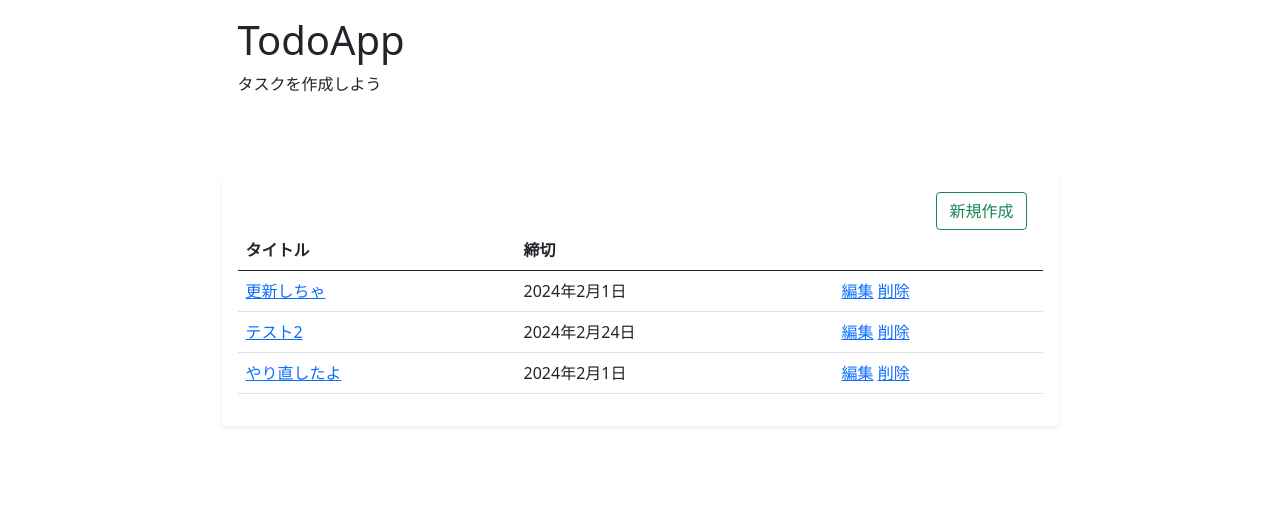
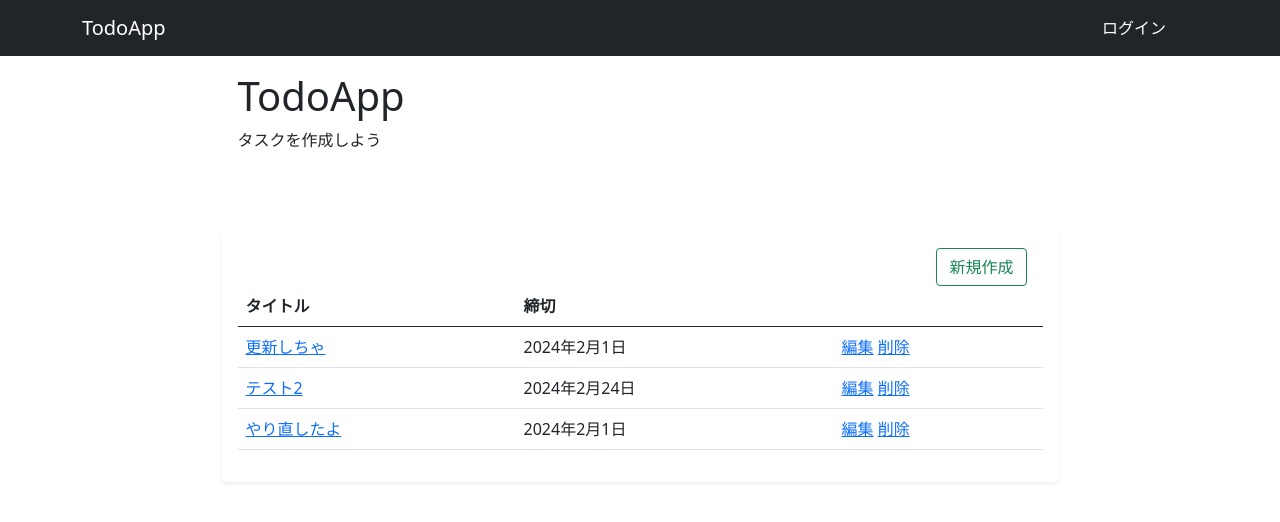
Before and after one commit to tokushigeshuya/todo-django, a Django app: page / in a window 1280 px wide. Shown: the top 522 px of the page. Run offline with Django 4.2, Linux system fonts and the light colour scheme; data comes from the database, SQL or seed files in the repository; both versions use the stored data as it was after the commit.

Commit message:
[add]ログイン機能とログアウト機能の実装

```diff
--- a/accounts/views.py
+++ b/accounts/views.py
@@ -3,8 +3,8 @@ from django.contrib.auth.views import LoginView
 # Create your views here.
 
 class MyLoginView(LoginView):
-  template_name = 'accounts/login.html',
+  template_name = 'accounts/login.html'
   # falseだとログイン後もログイン画面に戻ってくる trueで他のURL設定が可能
   # false → login/ → login/
   # true → login/ → 　task-list/
-  redirect_autheticated_user = True,
+  redirect_autheticated_user = True
--- a/config/settings.py
+++ b/config/settings.py
@@ -125,3 +125,8 @@ STATIC_URL = 'static/'
 # https://docs.djangoproject.com/en/4.0/ref/settings/#default-auto-field
 
 DEFAULT_AUTO_FIELD = 'django.db.models.BigAutoField'
+# ログイン設定
+LOGIN_URL = 'login'
+LOGIN_REDIRECT_URL = 'task-list'
+# ログアウト時の設定
+LOGOUT_REDIRECT_URL = 'task-list'
--- a/templates/base.html
+++ b/templates/base.html
@@ -8,6 +8,25 @@
     <title>TodoApp</title>
   </head>
   <body>
+    <nav class="navbar navbar-expand-lg navbar-dark bg-dark">
+      <div class="container">
+        <a class="navbar-brand" href="{% url 'task-list' %}">TodoApp</a>
+        <div class="d-flex me-4">
+          <ul class="navbar-nav">
+            <!-- trueがログイン -->
+            {% if user.is_authenticated %}
+            <li class="nav-item">
+              <a class="nav-link" href="{% url 'logout' %}">ログアウト</a>
+            </li>
+            {% else %}
+            <li class="nav-item">
+              <a class="nav-link active" aria-current="page" href="{% url 'login' %}">ログイン</a>
+            </li>
+            {% endif %}
+          </ul>
+        </div>
+      </div>
+    </nav>
     <div class = "container">
       <div class="w-75 mx-auto">
         <!-- ヘッダー -->
```
Also changed, not shown: accounts/templates/accounts/login.html (added, +15 -0 lines), db.sqlite3.
